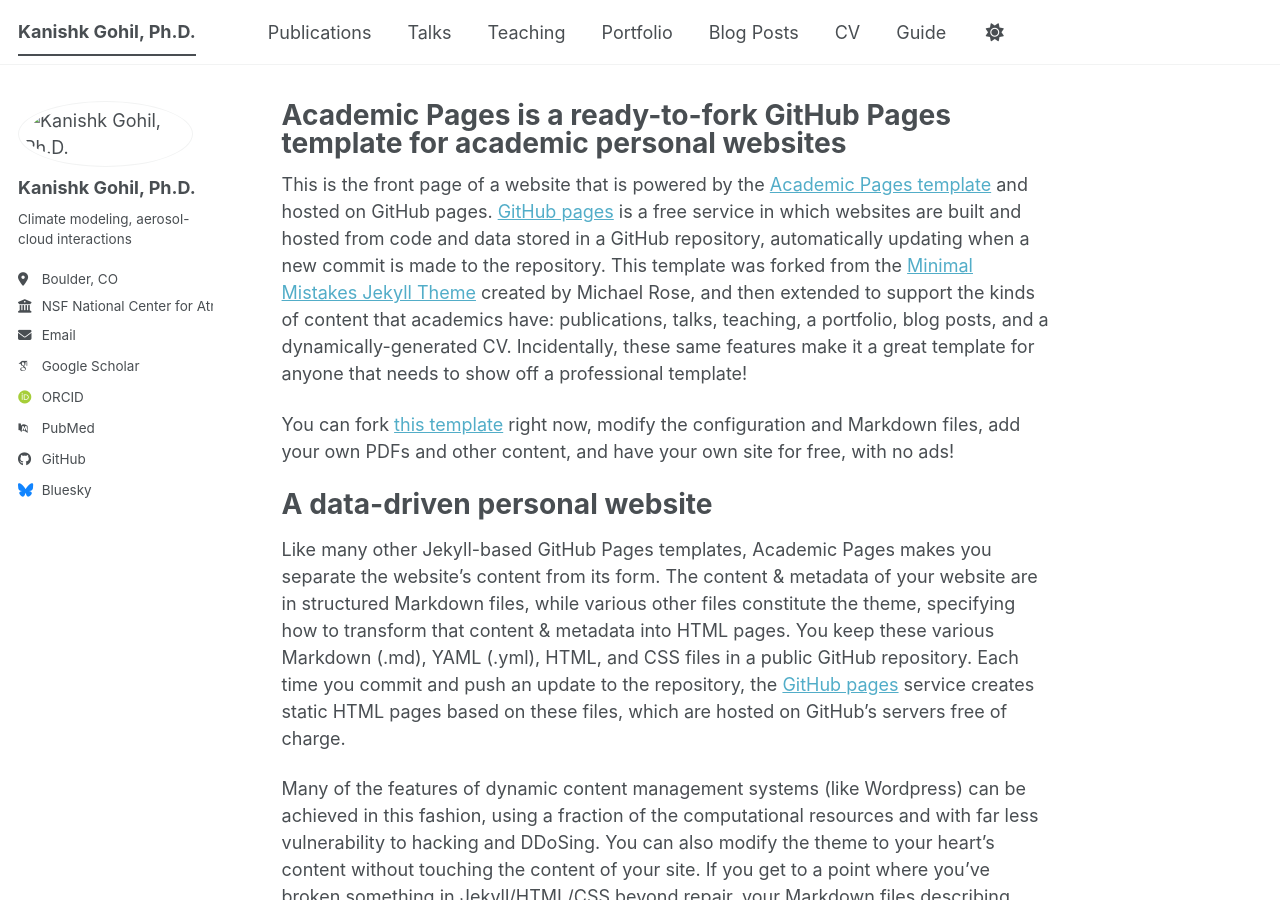
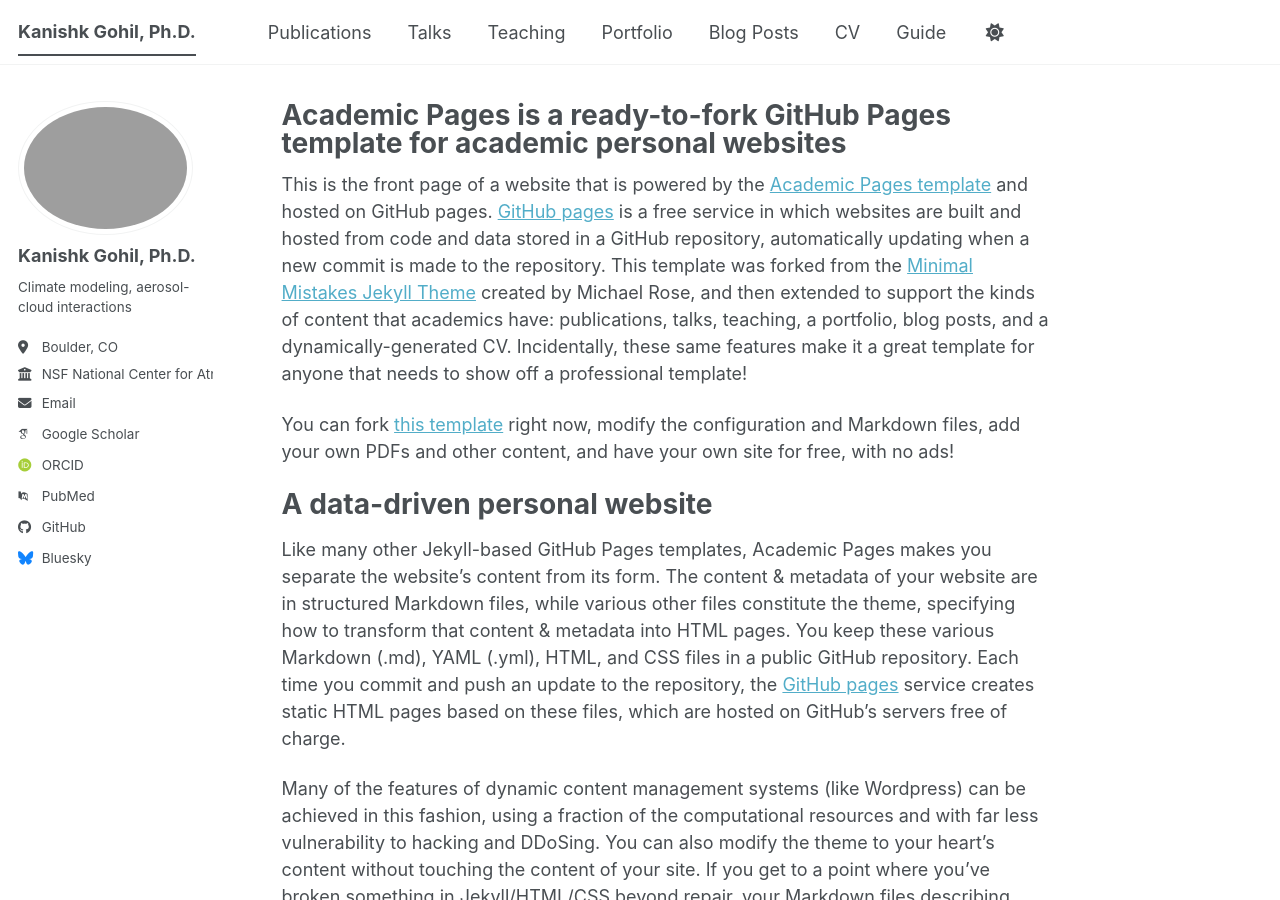
Before and after one commit to kgohil27/kgohil27.github.io, a Jekyll site: the page built from _pages/about.md, in a window 1280 px wide and 900 px high. Built offline with Jekyll 4.4.1, drawn with Linux system fonts in a browser that asks for light colours; some web fonts are replaced; a script bundle is joined from its source files by our own code; library files that are not in the unit come from our copies.

Commit message:
Update avatar file extension from .jpg to .jpeg

```diff
--- a/_config.yml
+++ b/_config.yml
@@ -23,7 +23,7 @@
 #               Additional customization can be done by editing /_includes/author-profile.html
 author:
   # Biographic information
-  avatar           : "Headshot_Gohil_2025.jpg"
+  avatar           : "Headshot_Gohil_2025.jpeg"
   name             : "Kanishk Gohil, Ph.D."
   pronouns         : # example: "she/her"
   bio              : "Climate modeling, aerosol-cloud interactions"
```
